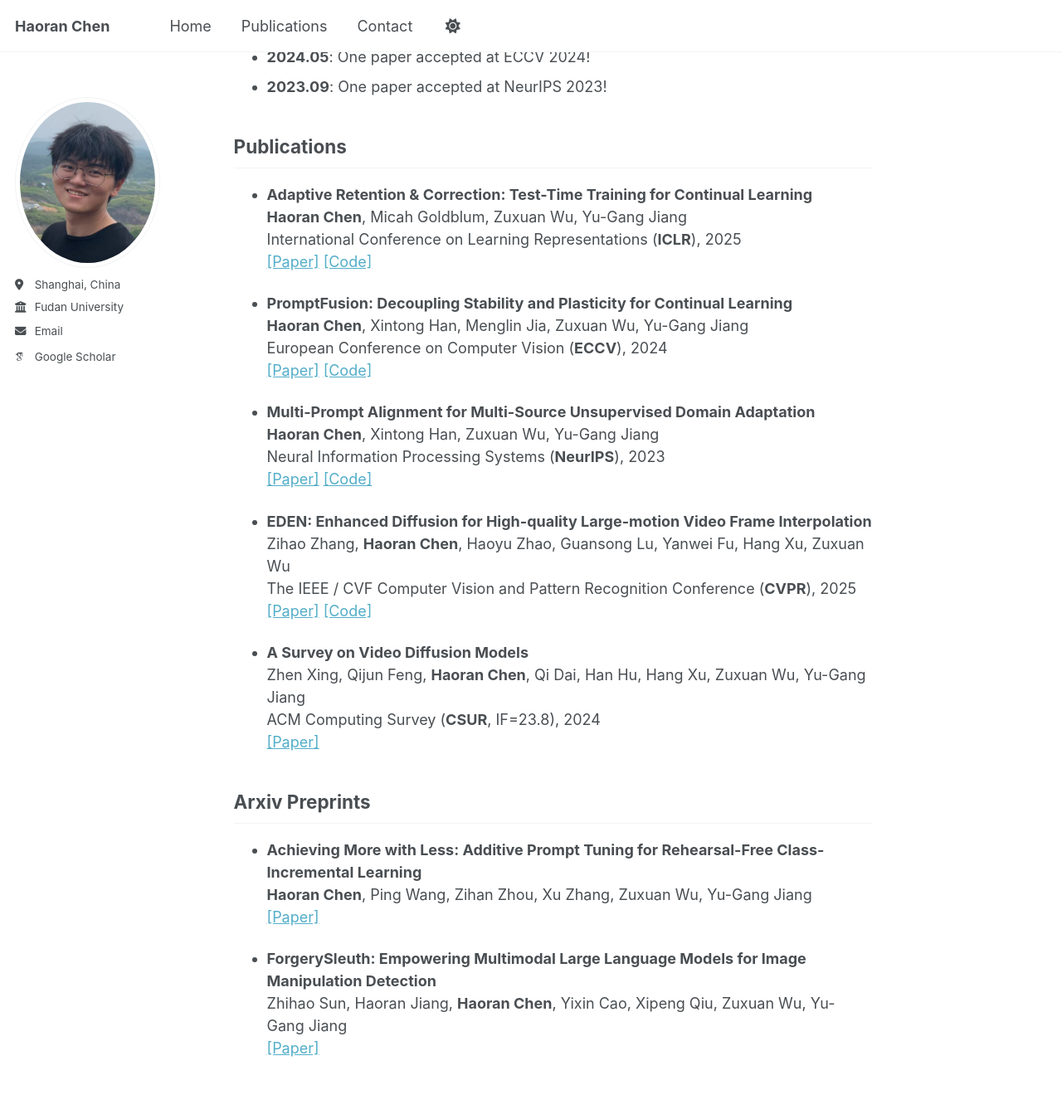
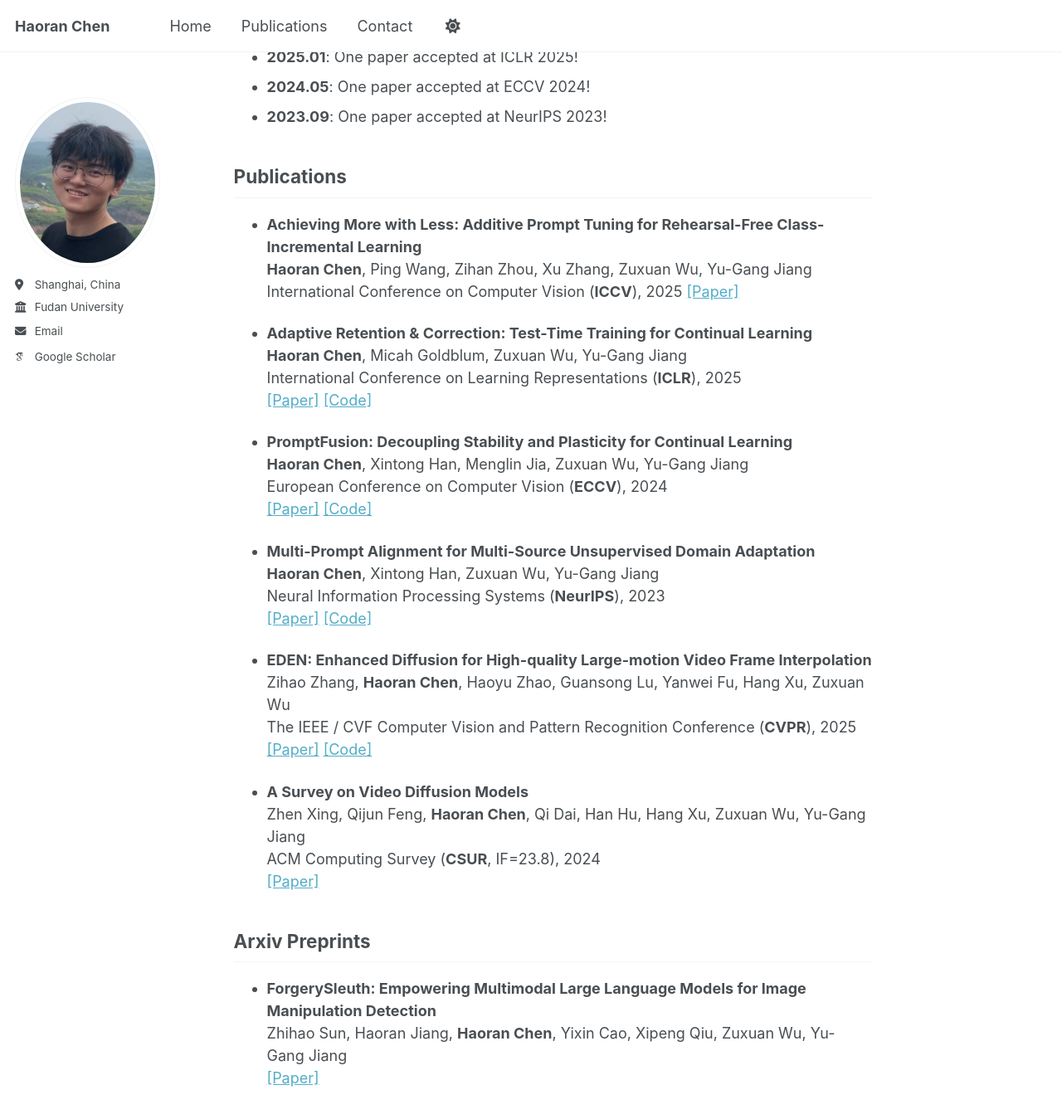
Before and after one commit to HaoranChen/haoranchen.github.io, a Jekyll site: the page built from _pages/about.md, in a window 1280 px wide and 1400 px high, scrolled down 395 px. Shown: the top 1349 px of the window at 83% size. Built offline with Jekyll 4.4.1, drawn with Linux system fonts in a browser that asks for light colours; some web fonts are replaced; some of the changed text lies outside the part shown.

Commit message:
Update about.md

```diff
--- a/_pages/about.md
+++ b/_pages/about.md
@@ -13,6 +13,7 @@ I am a Ph.D. Candidate at the School of Computer Science, Fudan University, wher
 
 ## News
 
+- **2025.06**: One paper accepted at ICCV 2025!
 - **2025.02**: One paper accepted at CVPR 2025!
 - **2025.01**: One paper accepted at ICLR 2025!
 - **2024.05**: One paper accepted at ECCV 2024!
@@ -20,6 +21,13 @@ I am a Ph.D. Candidate at the School of Computer Science, Fudan University, wher
 
 
 ## Publications
+
+- **Achieving More with Less: Additive Prompt Tuning for Rehearsal-Free Class-Incremental Learning**
+  **Haoran Chen**, Ping Wang, Zihan Zhou, Xu Zhang, Zuxuan Wu, Yu-Gang Jiang
+  International Conference on Computer Vision (**ICCV**), 2025
+  [\[Paper\]](https://arxiv.org/abs/2503.07979)
+
+
 
 - **Adaptive Retention & Correction: Test-Time Training for Continual Learning**
   **Haoran Chen**, Micah Goldblum, Zuxuan Wu, Yu-Gang Jiang
```
Also changed, not shown: other parts of _pages/about.md (+0 -5 lines).
